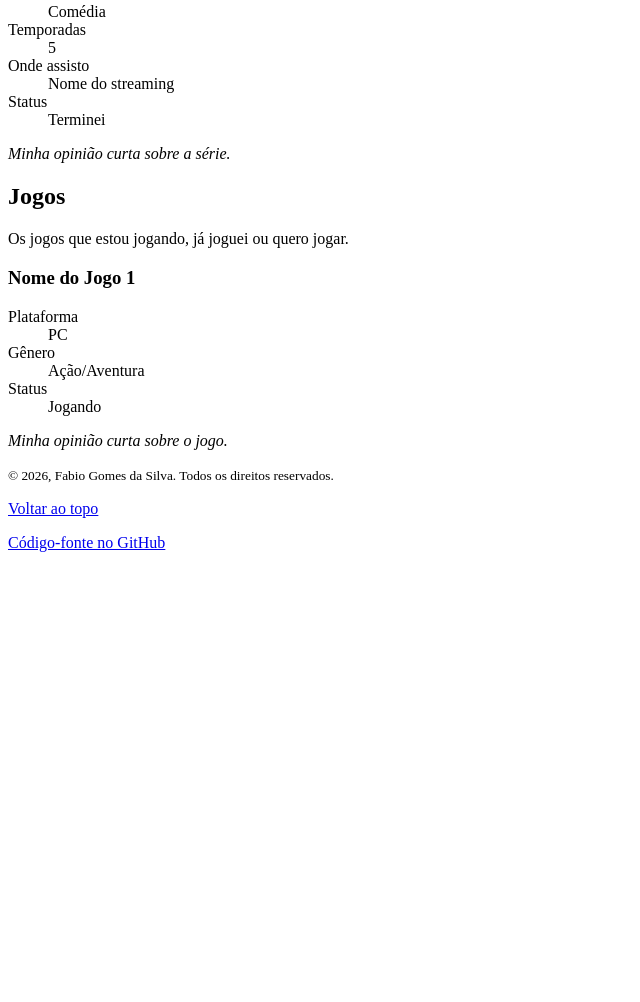
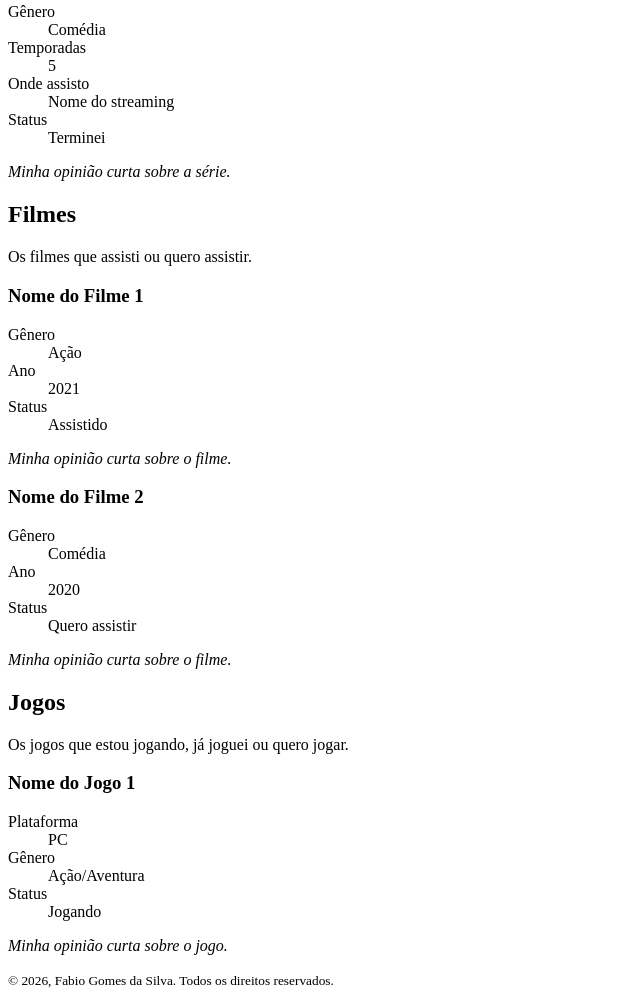
Before and after one commit to fabiogomes95/hobby-hub, a plain HTML site: page index.html in a window 1280 px wide. Shown: the part 1268-2270 px from the top of the page, without its empty margins (0-640 px from the left). Before the commit the page ends 1836 px from the top, so only its background shows below. Drawn offline with Linux system fonts and the light colour scheme.

Commit message:
Seção de Filmes

```diff
--- a/index.html
+++ b/index.html
@@ -66,6 +66,7 @@
       <!-- <li> = item de lista. <a href="#id"> = link que pula pra uma seção da própria página -->
       <li><a href="#livros">Livros</a></li>
       <li><a href="#series">Séries</a></li>
+      <li><a href="#filmes">Filmes</a></li>
       <li><a href="#jogos">Jogos</a></li>
     </ul>
   </nav>
@@ -244,6 +245,54 @@
     </section>
     <!-- ================= FIM DA SEÇÃO: SÉRIES ================== -->
 
+    <!-- ===================== SEÇÃO: FILMES ===================== -->
+
+    <!--
+      Seção criada depois das outras. Pra ela aparecer no menu, foi preciso
+      mexer em DOIS lugares: o <li><a href="#filmes"> lá no <nav> e o id="filmes" aqui.
+      A ordem dos links no menu acompanha a ordem das seções na página.
+    -->
+    <section id="filmes">
+      <!-- <h2> = título da seção. Ele e a frase de apresentação ficam FORA dos <article> -->
+      <h2>Filmes</h2>
+      <p>Os filmes que assisti ou quero assistir.</p>
+
+      <!-- Cada filme = um <article>, com o mesmo molde de Livros, Séries e Jogos -->
+      <article>
+        <!-- TROQUE pelos seus filmes de verdade -->
+        <h3>Nome do Filme 1</h3>
+
+        <!-- Ficha técnica: um par <dt> (rótulo) + <dd> (valor) por informação -->
+        <dl>
+          <dt>Gênero</dt>
+          <dd>Ação</dd>
+
+          <dt>Ano</dt>
+          <dd>2021</dd>
+
+          <dt>Status</dt>
+          <dd>Assistido</dd>
+        </dl>
+        <p><em>Minha opinião curta sobre o filme.</em></p>
+      </article>
+
+      <article>
+        <h3>Nome do Filme 2</h3>
+        <dl>
+          <dt>Gênero</dt>
+          <dd>Comédia</dd>
+
+          <dt>Ano</dt>
+          <dd>2020</dd>
+
+          <dt>Status</dt>
+          <dd>Quero assistir</dd>
+        </dl>
+        <p><em>Minha opinião curta sobre o filme.</em></p>
+      </article>
+    </section>
+    <!-- ================= FIM DA SEÇÃO: FILMES ================== -->
+
     <!-- ===================== SEÇÃO: JOGOS ===================== -->
 
     <!--
```
Also changed, not shown: 1 other file.
